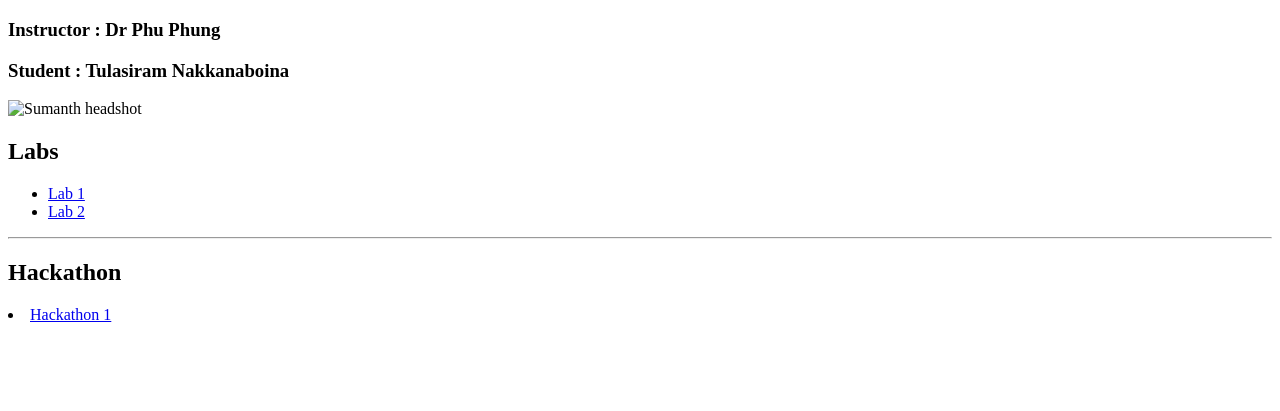
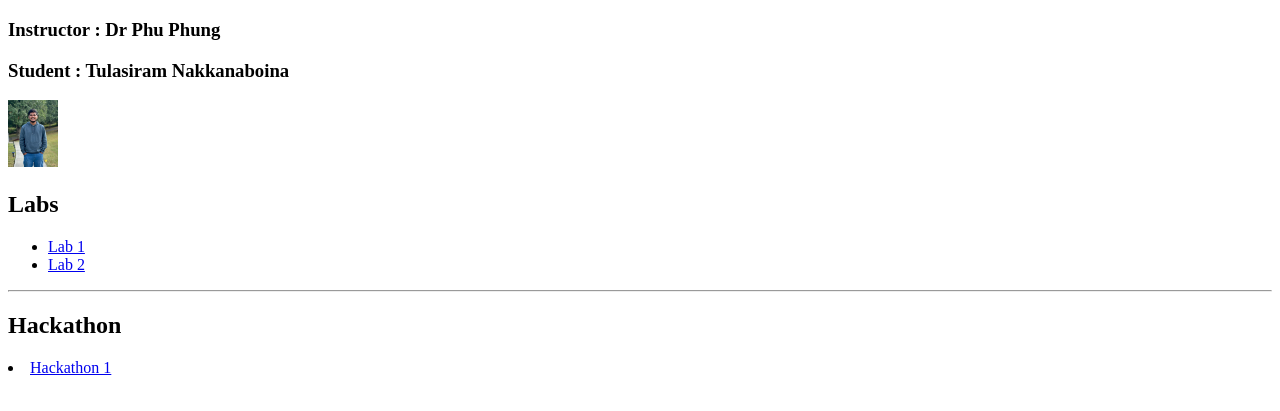
Before and after one commit to payyavsa/payyavsa.github.io, a plain HTML site: page waph.html in a window 1280 px wide. Shown: the part 61-472 px from the top of the page. Drawn offline with Linux system fonts and the light colour scheme.

Commit message:
Add waph

```diff
--- a/waph.html
+++ b/waph.html
@@ -22,7 +22,7 @@
 	<div >
 		<div id="menubar">
 		<h3>Student : Tulasiram Nakkanaboina</h3>
-		<img src="images/headshot1.jpeg" alt="Sumanth headshot" width="50">
+		<img src="images/headshot.jpeg" alt="Sumanth headshot" width="50">
 		</div>
 	<div id="main">
 	<h2>Labs</h2>
```
